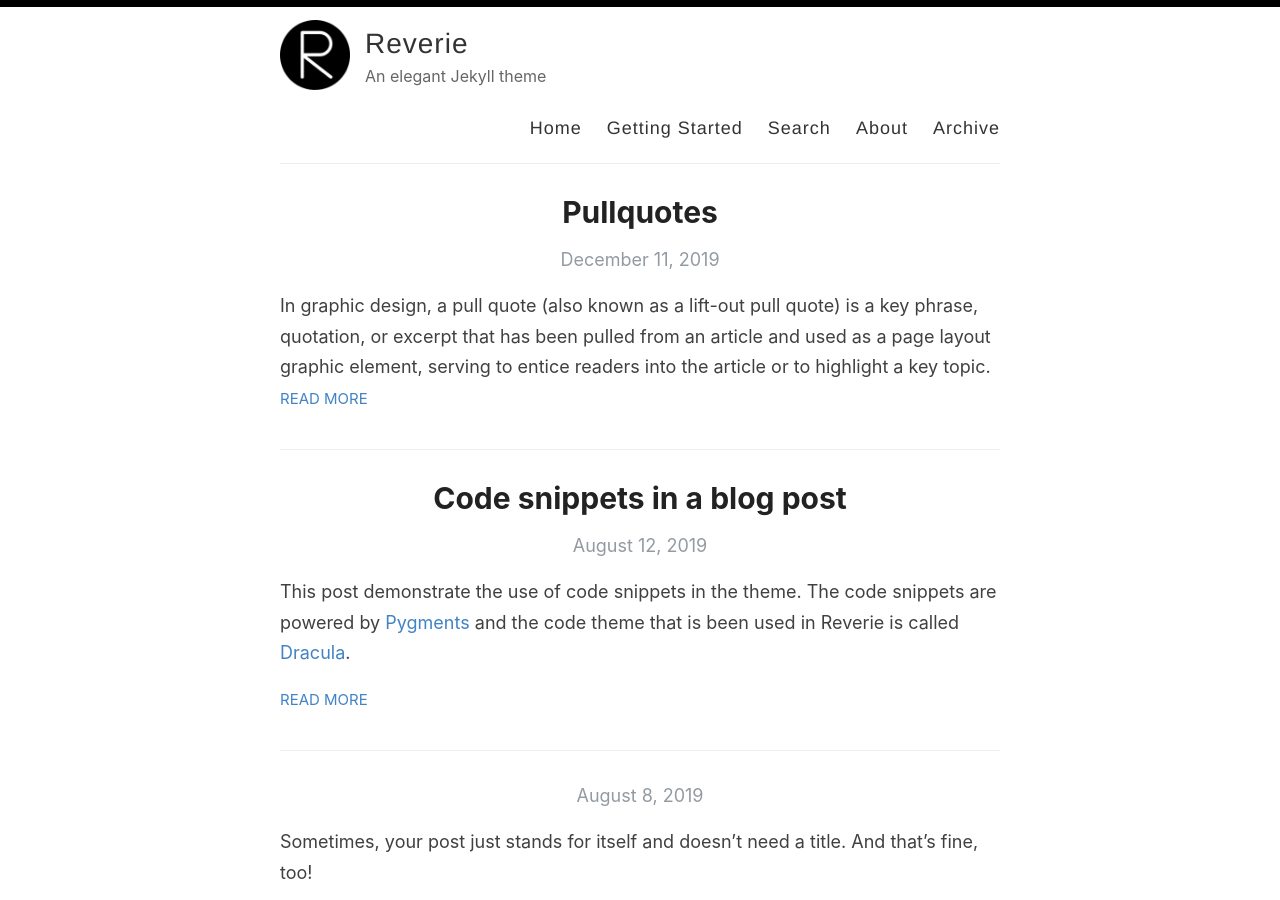
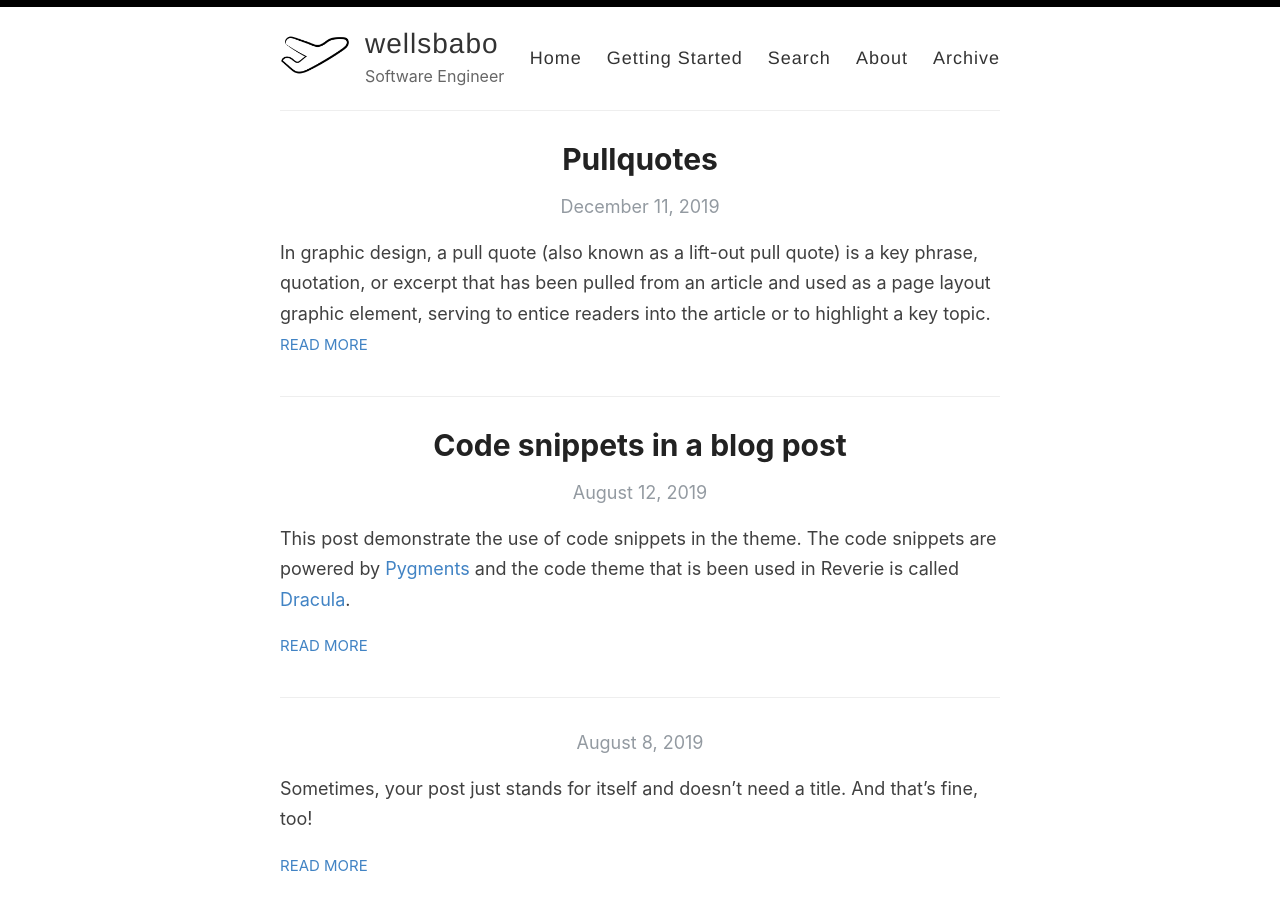
Before and after one commit to wellsbabo/wellsbabo.github.io, a Jekyll site: the page built from index.html, in a window 1280 px wide and 900 px high. Built offline with Jekyll 4.4.1, drawn with Linux system fonts in a browser that asks for light colours; the list of posts is cut into pages by our own code.

Commit message:
Update _config.yml

```diff
--- a/_config.yml
+++ b/_config.yml
@@ -3,16 +3,16 @@
 #
 
 # Name of your site (displayed in the header)
-name: Reverie
+name: wellsbabo
 
 # Name of the author
-author: Amit Merchant
+author: wellsbabo
 
 # Short bio or description (displayed in the header)
-description: An elegant Jekyll theme
+description: Software Engineer
 
 # URL of your avatar or profile pic (you could use your GitHub profile pic)
-avatar: /images/reverie.png
+avatar: /images/icon_aeroplane.png
 
 #
 # Flags below are optional
@@ -21,15 +21,15 @@ avatar: /images/reverie.png
 # Includes an icon in the footer for each username you enter
 footer-links:
   dribbble:
-  email: amit.d.merchant@gmail.com
+  email: wellsbabo@naver.com
   facebook:
   flickr:
-  github: amitmerchant1990/reverie
+  github: wellsbabo
   instagram:
   linkedin:
   pinterest:
-  rss: rss
-  twitter: amit_merchant
+  rss:
+  twitter:
   stackoverflow:
   youtube: # channel/<your_long_string> or user/<user-name>
   googleplus: # anything in your profile username that comes after plus.google.com/
```
Also changed, not shown: images/icon_aeroplane.png (added).
